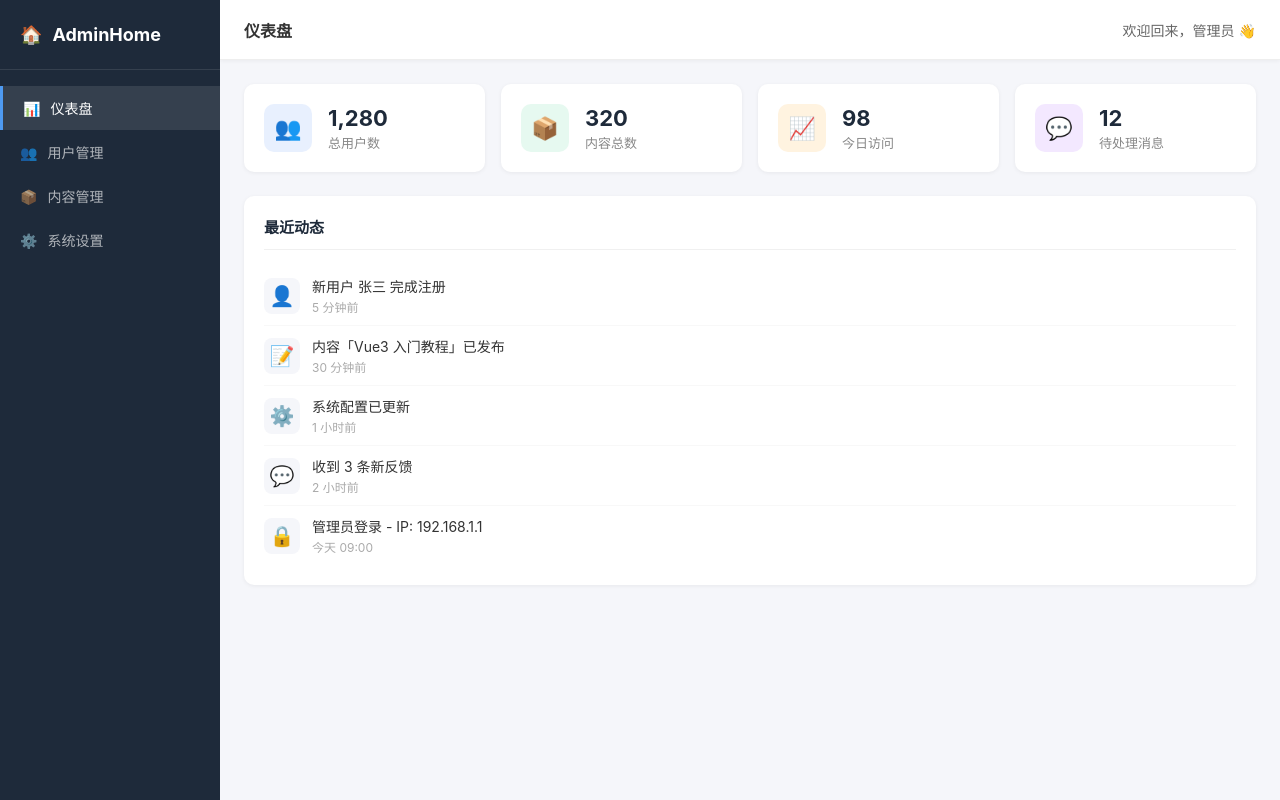
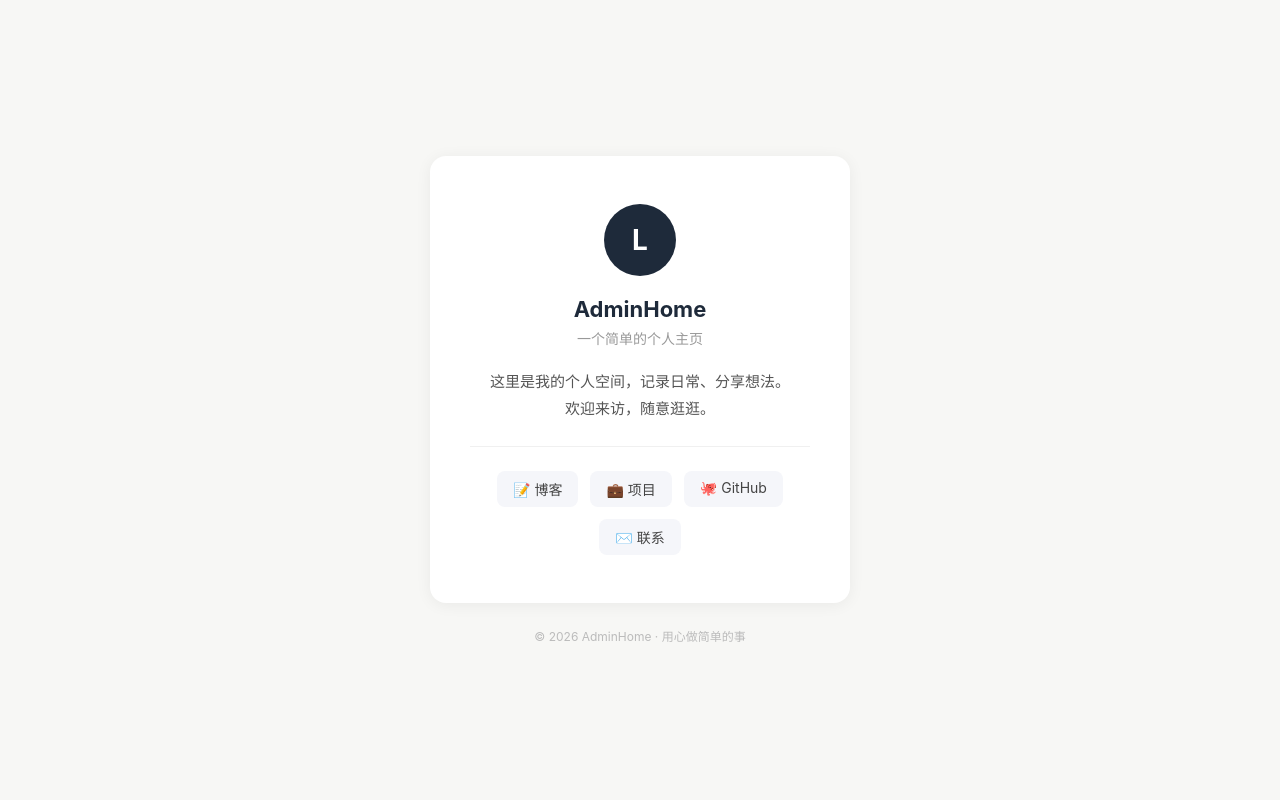
Before and after one commit to lwswt270/AdminHome, a Vue app: page / in a window 1280 px wide. Built offline with nearby package versions, Linux system fonts and the light colour scheme.

Commit message:
feat: Redesign as personal homepage

```diff
--- a/src/App.vue
+++ b/src/App.vue
@@ -1,295 +1,122 @@
 <template>
-  <div class="layout">
-    <!-- 侧边栏 -->
-    <aside class="sidebar">
-      <div class="logo">
-        <span class="logo-icon">🏠</span>
-        <span class="logo-text">AdminHome</span>
+  <div class="page">
+    <div class="card">
+      <div class="avatar">L</div>
+      <h1 class="name">AdminHome</h1>
+      <p class="tagline">一个简单的个人主页</p>
+      <p class="desc">
+        这里是我的个人空间，记录日常、分享想法。<br>
+        欢迎来访，随意逛逛。
+      </p>
+      <div class="divider"></div>
+      <div class="links">
+        <a href="#" class="link">📝 博客</a>
+        <a href="#" class="link">💼 项目</a>
+        <a href="https://github.com/lwswt270" class="link" target="_blank">🐙 GitHub</a>
+        <a href="#" class="link">✉️ 联系</a>
       </div>
-      <nav class="nav">
-        <a class="nav-item active" href="#">
-          <span class="nav-icon">📊</span> 仪表盘
-        </a>
-        <a class="nav-item" href="#">
-          <span class="nav-icon">👥</span> 用户管理
-        </a>
-        <a class="nav-item" href="#">
-          <span class="nav-icon">📦</span> 内容管理
-        </a>
-        <a class="nav-item" href="#">
-          <span class="nav-icon">⚙️</span> 系统设置
-        </a>
-      </nav>
-    </aside>
-
-    <!-- 主内容区 -->
-    <div class="main">
-      <!-- 顶部栏 -->
-      <header class="header">
-        <span class="page-title">仪表盘</span>
-        <div class="header-right">
-          <span class="welcome">欢迎回来，管理员 👋</span>
-        </div>
-      </header>
-
-      <!-- 内容区 -->
-      <main class="content">
-        <!-- 统计卡片 -->
-        <div class="stats-grid">
-          <div class="stat-card">
-            <div class="stat-icon blue">👥</div>
-            <div class="stat-info">
-              <div class="stat-value">1,280</div>
-              <div class="stat-label">总用户数</div>
-            </div>
-          </div>
-          <div class="stat-card">
-            <div class="stat-icon green">📦</div>
-            <div class="stat-info">
-              <div class="stat-value">320</div>
-              <div class="stat-label">内容总数</div>
-            </div>
-          </div>
-          <div class="stat-card">
-            <div class="stat-icon orange">📈</div>
-            <div class="stat-info">
-              <div class="stat-value">98</div>
-              <div class="stat-label">今日访问</div>
-            </div>
-          </div>
-          <div class="stat-card">
-            <div class="stat-icon purple">💬</div>
-            <div class="stat-info">
-              <div class="stat-value">12</div>
-              <div class="stat-label">待处理消息</div>
-            </div>
-          </div>
-        </div>
-
-        <!-- 最近动态 -->
-        <div class="section">
-          <div class="section-header">
-            <h2>最近动态</h2>
-          </div>
-          <div class="activity-list">
-            <div class="activity-item" v-for="item in activities" :key="item.id">
-              <span class="activity-icon">{{ item.icon }}</span>
-              <div class="activity-info">
-                <span class="activity-text">{{ item.text }}</span>
-                <span class="activity-time">{{ item.time }}</span>
-              </div>
-            </div>
-          </div>
-        </div>
-      </main>
     </div>
+    <p class="footer">© 2026 AdminHome · 用心做简单的事</p>
   </div>
 </template>
 
 <script setup>
-const activities = [
-  { id: 1, icon: '👤', text: '新用户 张三 完成注册', time: '5 分钟前' },
-  { id: 2, icon: '📝', text: '内容「Vue3 入门教程」已发布', time: '30 分钟前' },
-  { id: 3, icon: '⚙️', text: '系统配置已更新', time: '1 小时前' },
-  { id: 4, icon: '💬', text: '收到 3 条新反馈', time: '2 小时前' },
-  { id: 5, icon: '🔒', text: '管理员登录 - IP: 192.168.1.1', time: '今天 09:00' },
-]
 </script>
 
 <style>
 * { margin: 0; padding: 0; box-sizing: border-box; }
 
 body {
-  font-family: -apple-system, BlinkMacSystemFont, 'Segoe UI', sans-serif;
-  background: #f5f6fa;
-  color: #333;
-}
-
-.layout {
-  display: flex;
-  height: 100vh;
-}
-
-/* 侧边栏 */
-.sidebar {
-  width: 220px;
-  background: #1e2a3a;
-  color: #fff;
-  display: flex;
-  flex-direction: column;
-  flex-shrink: 0;
-}
-
-.logo {
-  padding: 24px 20px;
-  font-size: 18px;
-  font-weight: bold;
-  border-bottom: 1px solid rgba(255,255,255,0.1);
-  display: flex;
-  align-items: center;
-  gap: 10px;
-}
-
-.nav {
-  padding: 16px 0;
-  flex: 1;
-}
-
-.nav-item {
-  display: flex;
-  align-items: center;
-  gap: 10px;
-  padding: 12px 20px;
-  color: rgba(255,255,255,0.65);
-  text-decoration: none;
-  font-size: 14px;
-  transition: all 0.2s;
-  cursor: pointer;
-}
-
-.nav-item:hover, .nav-item.active {
-  background: rgba(255,255,255,0.1);
-  color: #fff;
-}
-
-.nav-item.active {
-  border-left: 3px solid #4e9af1;
-}
-
-/* 主内容 */
-.main {
-  flex: 1;
-  display: flex;
-  flex-direction: column;
-  overflow: hidden;
-}
-
-.header {
-  background: #fff;
-  padding: 0 24px;
-  height: 60px;
-  display: flex;
-  align-items: center;
-  justify-content: space-between;
-  border-bottom: 1px solid #eee;
-  box-shadow: 0 1px 4px rgba(0,0,0,0.05);
-}
-
-.page-title {
-  font-size: 16px;
-  font-weight: 600;
-}
-
-.welcome {
-  font-size: 14px;
-  color: #666;
-}
-
-.content {
-  flex: 1;
-  padding: 24px;
-  overflow-y: auto;
-}
-
-/* 统计卡片 */
-.stats-grid {
-  display: grid;
-  grid-template-columns: repeat(4, 1fr);
-  gap: 16px;
-  margin-bottom: 24px;
-}
-
-.stat-card {
-  background: #fff;
-  border-radius: 10px;
-  padding: 20px;
-  display: flex;
-  align-items: center;
-  gap: 16px;
-  box-shadow: 0 1px 4px rgba(0,0,0,0.06);
-}
-
-.stat-icon {
-  width: 48px;
-  height: 48px;
-  border-radius: 10px;
-  display: flex;
-  align-items: center;
-  justify-content: center;
-  font-size: 22px;
-}
-
-.stat-icon.blue   { background: #e8f0fe; }
-.stat-icon.green  { background: #e6f9f0; }
-.stat-icon.orange { background: #fff3e0; }
-.stat-icon.purple { background: #f3e8ff; }
-
-.stat-value {
-  font-size: 22px;
-  font-weight: 700;
-  color: #1e2a3a;
-}
-
-.stat-label {
-  font-size: 13px;
-  color: #888;
-  margin-top: 2px;
-}
-
-/* 最近动态 */
-.section {
-  background: #fff;
-  border-radius: 10px;
-  padding: 20px;
-  box-shadow: 0 1px 4px rgba(0,0,0,0.06);
-}
-
-.section-header {
-  margin-bottom: 16px;
-  border-bottom: 1px solid #f0f0f0;
-  padding-bottom: 12px;
-}
-
-.section-header h2 {
-  font-size: 15px;
-  font-weight: 600;
-  color: #1e2a3a;
-}
-
-.activity-item {
-  display: flex;
-  align-items: center;
-  gap: 12px;
-  padding: 10px 0;
-  border-bottom: 1px solid #f8f8f8;
-}
-
-.activity-item:last-child { border-bottom: none; }
-
-.activity-icon {
-  font-size: 20px;
-  width: 36px;
-  height: 36px;
-  background: #f5f6fa;
-  border-radius: 8px;
+  font-family: -apple-system, BlinkMacSystemFont, 'Segoe UI', 'PingFang SC', sans-serif;
+  background: #f7f7f5;
+  min-height: 100vh;
   display: flex;
   align-items: center;
   justify-content: center;
 }
 
-.activity-info {
+.page {
   display: flex;
   flex-direction: column;
-  gap: 2px;
+  align-items: center;
+  padding: 40px 20px;
 }
 
-.activity-text {
-  font-size: 14px;
-  color: #333;
+.card {
+  background: #fff;
+  border-radius: 16px;
+  padding: 48px 40px;
+  width: 100%;
+  max-width: 420px;
+  text-align: center;
+  box-shadow: 0 2px 16px rgba(0, 0, 0, 0.06);
 }
 
-.activity-time {
+.avatar {
+  width: 72px;
+  height: 72px;
+  background: #1e2a3a;
+  color: #fff;
+  font-size: 28px;
+  font-weight: bold;
+  border-radius: 50%;
+  display: flex;
+  align-items: center;
+  justify-content: center;
+  margin: 0 auto 20px;
+}
+
+.name {
+  font-size: 22px;
+  font-weight: 700;
+  color: #1e2a3a;
+  margin-bottom: 6px;
+}
+
+.tagline {
+  font-size: 14px;
+  color: #999;
+  margin-bottom: 20px;
+}
+
+.desc {
+  font-size: 15px;
+  color: #555;
+  line-height: 1.8;
+  margin-bottom: 24px;
+}
+
+.divider {
+  height: 1px;
+  background: #f0f0f0;
+  margin-bottom: 24px;
+}
+
+.links {
+  display: flex;
+  justify-content: center;
+  gap: 12px;
+  flex-wrap: wrap;
+}
+
+.link {
+  display: inline-block;
+  padding: 8px 16px;
+  border-radius: 8px;
+  background: #f5f6fa;
+  color: #444;
+  text-decoration: none;
+  font-size: 14px;
+  transition: background 0.2s;
+}
+
+.link:hover {
+  background: #e8e8e8;
+}
+
+.footer {
+  margin-top: 24px;
   font-size: 12px;
-  color: #aaa;
+  color: #bbb;
 }
 </style>
```
